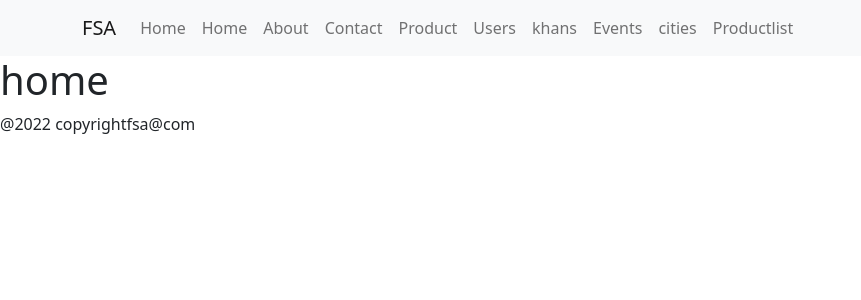
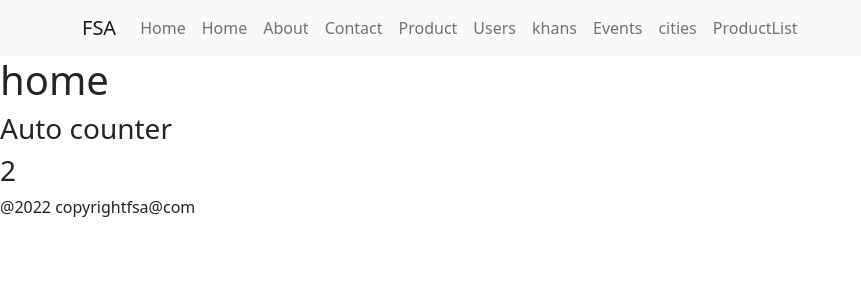
Before and after one commit to ZainUlAbideen572/react-cicd, a React (Create React App) app: page / in a window 1280 px wide. Shown: the top 300 px of the page, without its empty margins (0-861 px from the left). Built offline with nearby package versions, Linux system fonts and the light colour scheme.

Commit message:
first commit

```diff
--- a/src/App.js
+++ b/src/App.js
@@ -9,12 +9,16 @@ import Contact from "./Contact"
 import Product from "./Product"
 import Users from "./Users/Users"
 import Khans from './Khans/Khans'
-import ProductsList from "./products/ProductsList"
+// import ProductsList from "./products/ProductsList"
 import Events from "./Events"
 import Cities from "./Cities/Cities"
+import ProductsList from "./products/ProductsList"
+import NewProduct from "./products/New Product"
+import Productdetail from "./products/Productdetail"
 class App extends React.Component{
     render(){
         return<div>
+     {/* <ProductsList/> */}
          <BrowserRouter>
            <Header/>
            <Routes>
@@ -24,9 +28,11 @@ class App extends React.Component{
             <Route path="/Product" element={<Product/>}/>
             <Route path="/Users" element={<Users/>}/>
             <Route path="/khans" element={<Khans/>}/>
-            <Route path="/ProductsList" element={<ProductsList/>}/>
+            <Route path="/Products/ProductsList" element={<ProductsList/>}/>
             <Route path="/Events" element={<Events/>}/>
             <Route path="/city" element={<Cities/>}/>
+            <Route path="/Products/new" element={<NewProduct/>}/>
+            <Route path="/Products/Productdetail/:id" element={<Productdetail/>}/>
            </Routes>
            <Footer/>
         </BrowserRouter>
--- /dev/null
+++ b/src/Autocounter.js
@@ -0,0 +1,26 @@
+import React from "react";
+class Autocounter extends React.Component{
+    state={
+        count:0
+    }
+    componentDidMount(){
+        this.intreval=setInterval(()=>{
+            console.log('updating count',this.state.count)
+            this.setState({count:this.state.count+1})
+        },2000)
+        // console.log(this.state.count)
+    }
+    componentWillUnmount(){
+        console.log('clearing')
+        clearInterval(this.interval)
+
+    }
+    render(){
+        return<div>
+
+            <h3>Auto counter</h3>
+            <h3>{this.state.count}</h3>
+        </div>
+    }
+}
+export default Autocounter;
--- a/src/Events.js
+++ b/src/Events.js
@@ -6,6 +6,12 @@ class Events extends React.Component{
        count:props.count
      }
 
+  }
+  shouldComponentUpdate(){
+    return true;
+  }
+  componentDidUpdate(){
+    console.log('updated')
   }
       inc=()=>{
         const current=this.state.count
--- a/src/Headers.js
+++ b/src/Headers.js
@@ -3,7 +3,7 @@ import { Link } from "react-router-dom";
 const Header=()=>{
    return <nav class="navbar navbar-expand-lg bg-light">
        <div className="container">
-    <a class="navbar-brand" href="#">FSA</a>
+    <Link to="/" className="navbar-brand">FSA</Link>
    <ul className="navbar-nav me-auto mb-2 mb-lg-0">
         <li className="nav-item"><Link  className="nav-link" to="/">Home</Link></li>
         <li className="nav-item"><Link  className="nav-link" to="/">Home</Link></li>
@@ -14,7 +14,7 @@ const Header=()=>{
         <li className="nav-item"><Link className="nav-link"to="/Khans">khans</Link></li>
         <li className="nav-item"><Link className="nav-link"to="/Events">Events</Link></li>
         <li className="nav-item"><Link className="nav-link"to="/city">cities</Link></li>
-        <li className="nav-item"><Link className="nav-link"to="/ProductsList">Productlist</Link></li>
+        <li className="nav-item"><Link className="nav-link"to="/Products/ProductsList">ProductList</Link></li>
     </ul>
     </div>
     </nav>
--- a/src/Home.js
+++ b/src/Home.js
@@ -1,4 +1,10 @@
 import React from "react";
-const Home=()=><h1>home</h1>
-
+// import Events from "./Events";
+import Autocounter from "./Autocounter";
+const Home=()=>{
+return<div>
+    <h1>home</h1>
+    <Autocounter/>
+</div>
+}
 export default Home;
--- /dev/null
+++ b/src/products/Productdetail.js
@@ -0,0 +1,41 @@
+// Lifecyle events
+// constructor:when the object gts created constructor is gonna execute first.
+// component Did mount:this is the where component gets into dom or html
+// shouldcomponent didupdate
+// componentdidupdate
+// componentunmount.
+import React from "react";
+import axios from "axios";
+class ProductDetail extends React.Component{
+    state={
+        product:{
+            reviews:[]
+        }
+    }
+
+    async componentDidMount(){
+      const res= await axios.get('https://fsa-api-b4.onrender.com/api/products/639be256f6cdd8e61b7ff1b0')
+      this.setState({product:res.data})
+      console.log(res)
+    }
+    render(){
+            const{product}=this.state
+        return<div>
+<h1>User Reviews</h1>
+            <h2>{product.brand} {product.model} </h2>
+
+            <h1>{product.avgRating}</h1>
+            <button className="btn btn-success m-3">
+              Add to cart
+            </button>
+            <button className="btn btn-success m-3">
+              Buy Now
+            </button>
+            {product.reviews.map(reviews=><div>
+                <h3>{reviews.subject} {reviews.rating}*</h3>
+                <h4>{new Date(reviews.updatedDate).toDateString()}</h4>
+                </div>)}
+        </div>
+    }
+}
+export default ProductDetail;
--- a/src/products/ProductsList.js
+++ b/src/products/ProductsList.js
@@ -1,6 +1,7 @@
 import React from "react";
 import axios from "axios";
 import Productitem from "./Productitem";
+import { Link } from "react-router-dom";
 
 class ProductsList extends React.Component{
     state={
@@ -19,9 +20,15 @@ class ProductsList extends React.Component{
    }
 render(){
     return<div>
+        <Link to="/Products/Productdetail/:id">
+        <Link  to="/Products/new"className="btn btn-success">
+            Add new product
+
+        </Link>
      <h1>products</h1>
      {this.state.response.data.map(product=><Productitem product={product}/>)}
 
+   </Link>
    </div>
 }
 }
```
